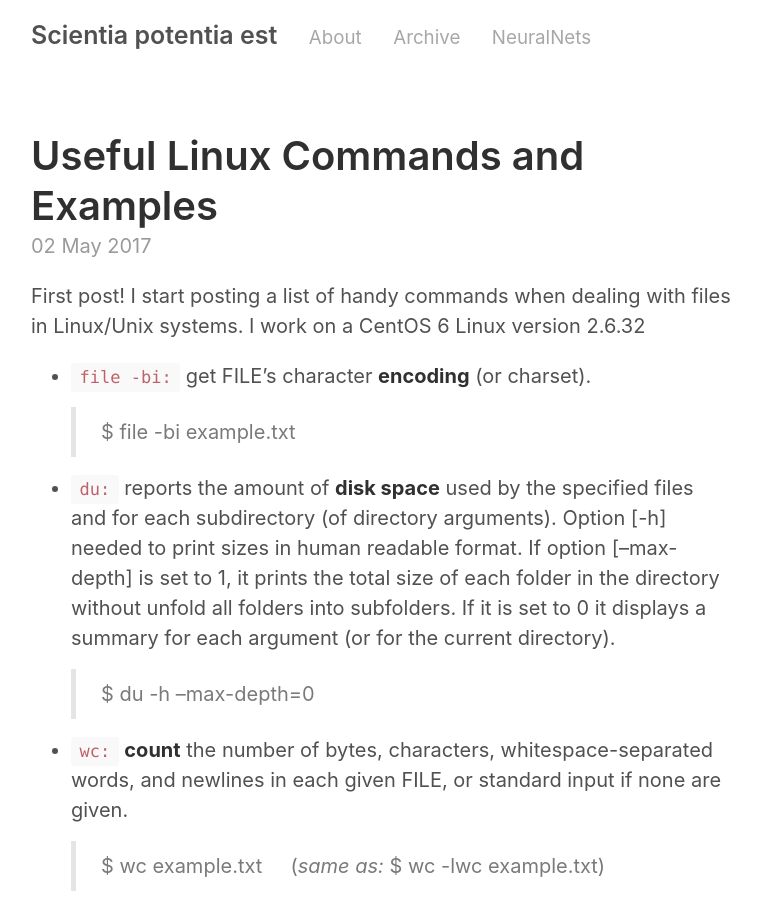
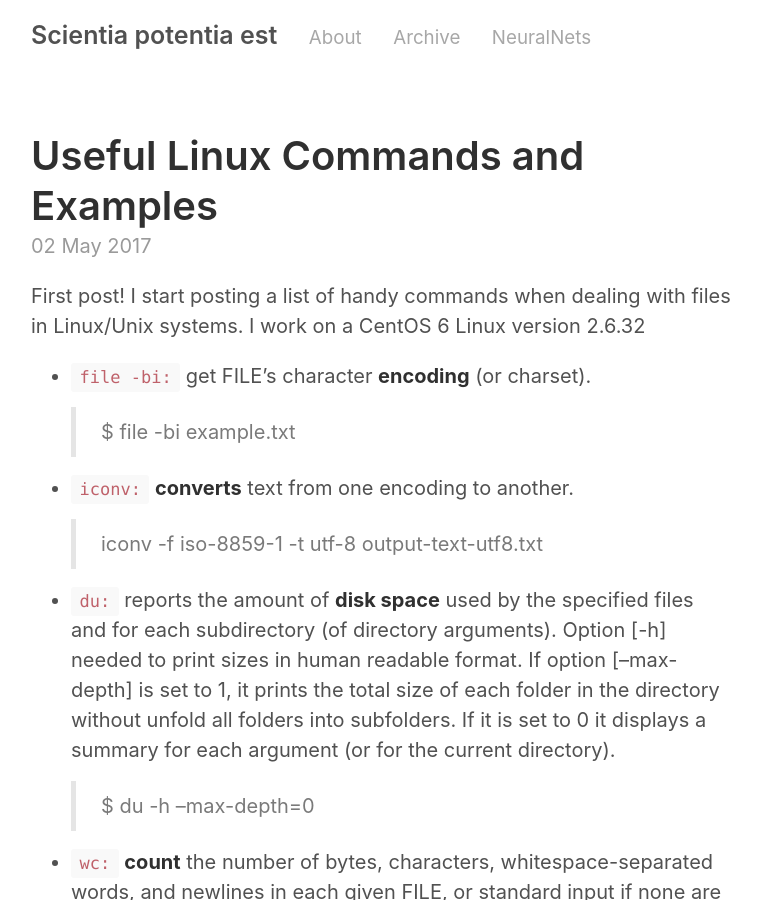
Before and after one commit to lautel/lautel.github.io, a Jekyll site: the page built from _posts/2017-05-02-linux-commands.md, in a window 1280 px wide and 900 px high. Shown: the whole window, without its empty margins (259-1020 px from the left). Built offline with Jekyll 4.4.1, drawn with Linux system fonts in a browser that asks for light colours.

Commit message:
Add iconv command

```diff
--- a/_posts/2017-05-02-linux-commands.md
+++ b/_posts/2017-05-02-linux-commands.md
@@ -9,6 +9,9 @@ I work on a CentOS 6 Linux version 2.6.32
 
 - `file -bi:` get FILE's character **encoding** (or charset).
 > $ file -bi example.txt
+
+- `iconv:` **converts** text from one encoding to another.
+> iconv -f iso-8859-1 -t utf-8 <input-text-latin1.txt >output-text-utf8.txt
 
 - `du:` reports the amount of **disk space** used by the specified files and for each subdirectory (of directory arguments). Option [-h] needed to print sizes in human readable format. If option [--max-depth] is set to 1, it prints the total size of each folder in the directory without unfold all folders into subfolders. If it is set to 0 it displays a summary for each argument (or for the current directory).
 > $ du -h --max-depth=0
```
